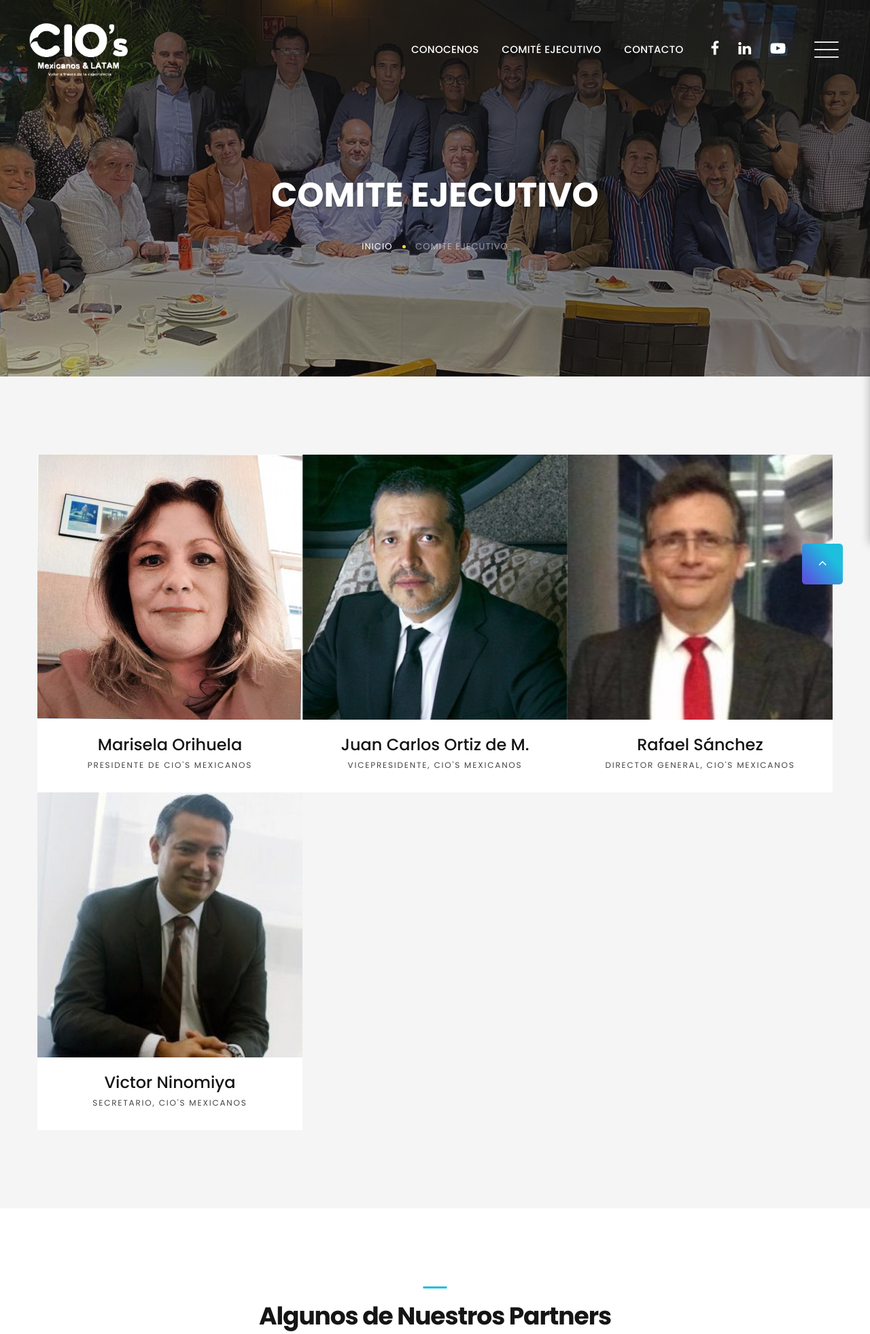
After one commit to delfinoruizsalinas/ciosmexico, a PHP site: page /comite-ejecutivo.php in a window 1280 px wide. The commit adds this page. Shown: the top 1963 px of the page at 68% size. Run offline with PHP 8.4, Linux system fonts and the light colour scheme.

Commit message:
comite ejecutivo

```diff
--- /dev/null
+++ b/comite-ejecutivo.php
@@ -0,0 +1,139 @@
+<!DOCTYPE html>
+<html class="wide wow-animation" lang="en">
+  <head>
+    <title>Cios Mexicanos - Comite Ejecutivo</title>
+    <meta charset="utf-8">
+    <meta name="viewport" content="width=device-width, height=device-height, initial-scale=1.0">
+    <meta http-equiv="X-UA-Compatible" content="IE=edge">
+    <link rel="icon" href="images/cios/logo_icono.png" type="image/x-icon">
+    <link rel="stylesheet" type="text/css" href="//fonts.googleapis.com/css?family=Poppins:300,300i,400,500,600,700,800,900,900i%7CRoboto:400">
+    <link rel="stylesheet" href="css/bootstrap.css">
+    <link rel="stylesheet" href="css/fonts.css">
+    <link rel="stylesheet" href="css/style.css">
+    <style>.ie-panel{display: none;background: #212121;padding: 10px 0;box-shadow: 3px 3px 5px 0 rgba(0,0,0,.3);clear: both;text-align:center;position: relative;z-index: 1;} html.ie-10 .ie-panel, html.lt-ie-10 .ie-panel {display: block;}</style>
+  </head>
+  <body>
+    <div class="ie-panel"><a href="http://windows.microsoft.com/en-US/internet-explorer/"><img src="images/cios/ie8-panel/warning_bar_0000_us.jpg" height="42" width="820" alt="You are using an outdated browser. For a faster, safer browsing experience, upgrade for free today."></a></div>
+    <div class="preloader">
+      <div class="preloader-body">
+        <div class="cssload-container">
+          <div class="cssload-speeding-wheel"></div>
+        </div>
+      </div>
+    </div>
+    <div class="page">
+      <!-- Page Header-->
+      <?php include 'header.php' ?>
+      <!-- Swiper-->
+      <section class="parallax-container" data-parallax-img="images/portadaConocenos.jpeg">
+        <div class="parallax-content breadcrumbs-custom context-dark">
+          <div class="container">
+            <div class="row justify-content-center">
+              <div class="col-12 col-lg-9">
+                <h2 class="breadcrumbs-custom-title">Comite Ejecutivo</h2>
+                <ul class="breadcrumbs-custom-path">
+                  <li><a href="index.php">Inicio</a></li>
+                  <li class="active">Comite Ejecutivo</li>
+                </ul>
+              </div>
+            </div>
+          </div>
+        </div>
+      </section>
+      <section class="section section-lg bg-gray-1">
+        <div class="container">
+          <div class="row no-gutters">
+            <div class="col-md-6 col-lg-4">
+              <div class="team-classic">
+                <div class="team-classic-figure"><img src="images/cios/MariselaOrcolor.jpg" alt="" width="390" height="252"/>
+                  <ul class="team-classic-soc-list">
+                    <li><a class="icon icon-md fa-facebook" href="#"></a></li>
+                    <li><a class="icon icon-md fa-instagram" href="#"></a></li>
+                    <li><a class="icon icon-md fa-twitter" href="#"></a></li>
+                  </ul>
+                </div>
+                <div class="team-classic-caption">
+                  <h4><a class="team-name" href="#">Marisela Orihuela</a></h4>
+                  <p>Presidente de CIO's Mexicanos</p>
+                </div>
+              </div>
+            </div>
+            <div class="col-md-6 col-lg-4">
+              <div class="team-classic">
+                <div class="team-classic-figure"><img src="images/cios/Juan-CarlosOM.jpg" alt="" width="390" height="252"/>
+                  <ul class="team-classic-soc-list">
+                    <li><a class="icon icon-md fa-facebook" href="#"></a></li>
+                    <li><a class="icon icon-md fa-instagram" href="#"></a></li>
+                    <li><a class="icon icon-md fa-twitter" href="#"></a></li>
+                  </ul>
+                </div>
+                <div class="team-classic-caption">
+                  <h4><a class="team-name" href="#">Juan Carlos Ortiz de M.</a></h4>
+                  <p>Vicepresidente, CIO's Mexicanos</p>
+                </div>
+              </div>
+            </div>
+            <div class="col-md-6 col-lg-4">
+              <div class="team-classic">
+                <div class="team-classic-figure"><img src="images/cios/RafaelSanchez.jpg" alt="" width="390" height="252"/>
+                  <ul class="team-classic-soc-list">
+                    <li><a class="icon icon-md fa-facebook" href="#"></a></li>
+                    <li><a class="icon icon-md fa-instagram" href="#"></a></li>
+                    <li><a class="icon icon-md fa-twitter" href="#"></a></li>
+                  </ul>
+                </div>
+                <div class="team-classic-caption">
+                  <h4><a class="team-name" href="#">Rafael Sánchez</a></h4>
+                  <p>Director General, CIO's Mexicanos</p>
+                </div>
+              </div>
+            </div>
+            <div class="col-md-6 col-lg-4">
+              <div class="team-classic">
+                <div class="team-classic-figure"><img src="images/cios/Victor-Ninomiya.jpg" alt="" width="390" height="252"/>
+                  <ul class="team-classic-soc-list">
+                    <li><a class="icon icon-md fa-facebook" href="#"></a></li>
+                    <li><a class="icon icon-md fa-instagram" href="#"></a></li>
+                    <li><a class="icon icon-md fa-twitter" href="#"></a></li>
+                  </ul>
+                </div>
+                <div class="team-classic-caption">
+                  <h4><a class="team-name" href="#">Victor Ninomiya</a></h4>
+                  <p>Secretario, CIO's Mexicanos</p>
+                </div>
+              </div>
+            </div>
+
+          </div>
+        </div>
+      </section>
+      <section class="section section-lg bg-default text-center">
+          <div class="container">
+              <div class="wow-outer">
+                  <div class="wow slideInDown">
+                      <h3 class="title-decorate title-decorate-center">Algunos de Nuestros Partners</h3>
+                  </div>
+              </div>
+              <div class="row row-30" id="partners">
+                  <div class="col-12 wow-outer">
+                      <div class="wow slideInDown">
+                      <h5 class="gradient-title text-gradient-2"></h5>
+                      </div>
+                  </div>
+
+              </div>
+          </div>
+      </section>
+
+      <!-- Page Footer-->
+      <?php include 'footer.php' ?>
+    </div>
+    <div class="snackbars" id="form-output-global"></div>
+    <script src="js/core.min.js"></script>
+    <script src="js/script.js"></script>
+    <script src="js/apis.js"></script>
+    <script>
+      getPartners();
+    </script>
+  </body>
+</html>
--- a/header.php
+++ b/header.php
@@ -16,7 +16,7 @@
             <div class="block-right">
             <ul class="list-inline nav-list">
                 <li class="list-inline-item text-menu"><a href="conocenos.php">Conocenos</a></li>
-                <li class="list-inline-item text-menu"><a href="#">Comité ejecutivo</a></li>
+                <li class="list-inline-item text-menu"><a href="comite-ejecutivo.php">Comité ejecutivo</a></li>
                 <li class="list-inline-item text-menu"><a href="#">Contacto</a></li>
             </ul>
             <div class="rd-navbar-collapse-toggle rd-navbar-fixed-element-1" data-rd-navbar-toggle=".rd-navbar-collapse"><span></span></div>
```
Also changed, not shown: images/cios/Juan-CarlosOM.jpg, images/cios/MariselaOrcolor.jpg, images/cios/RafaelSanchez.jpg (added), images/cios/Victor-Ninomiya.jpg.
